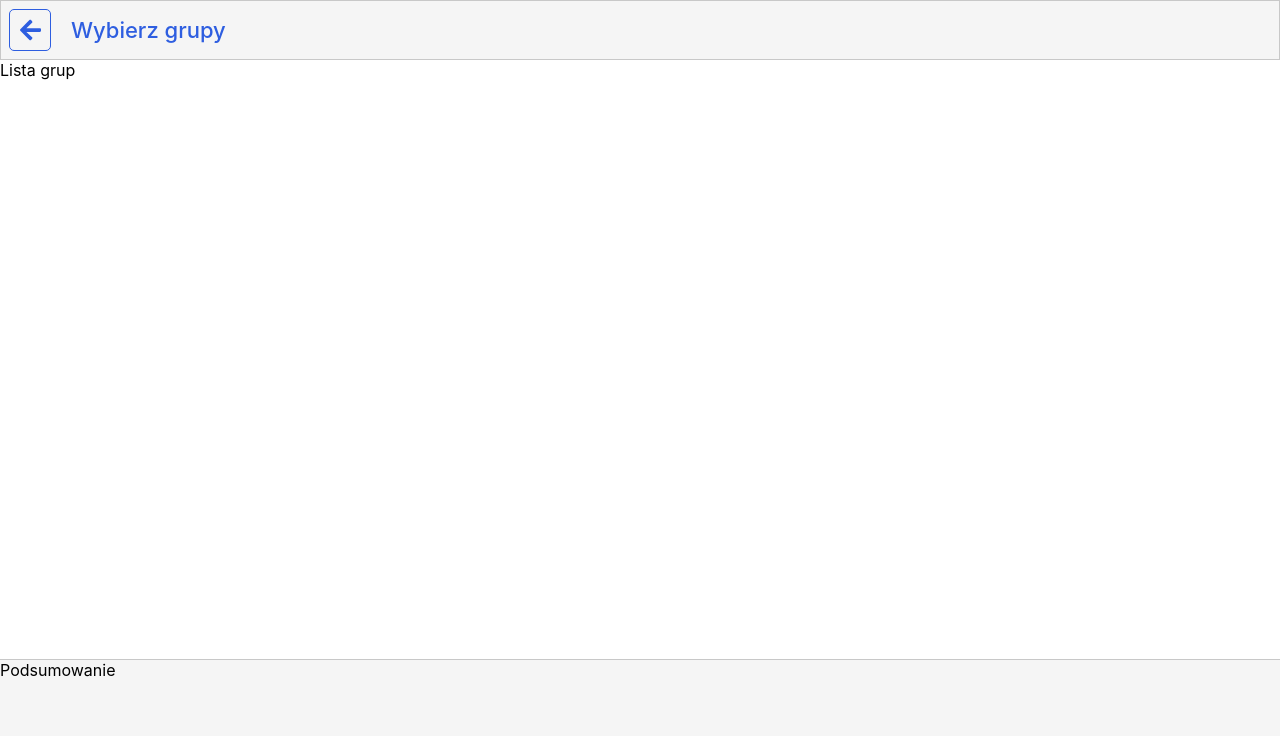
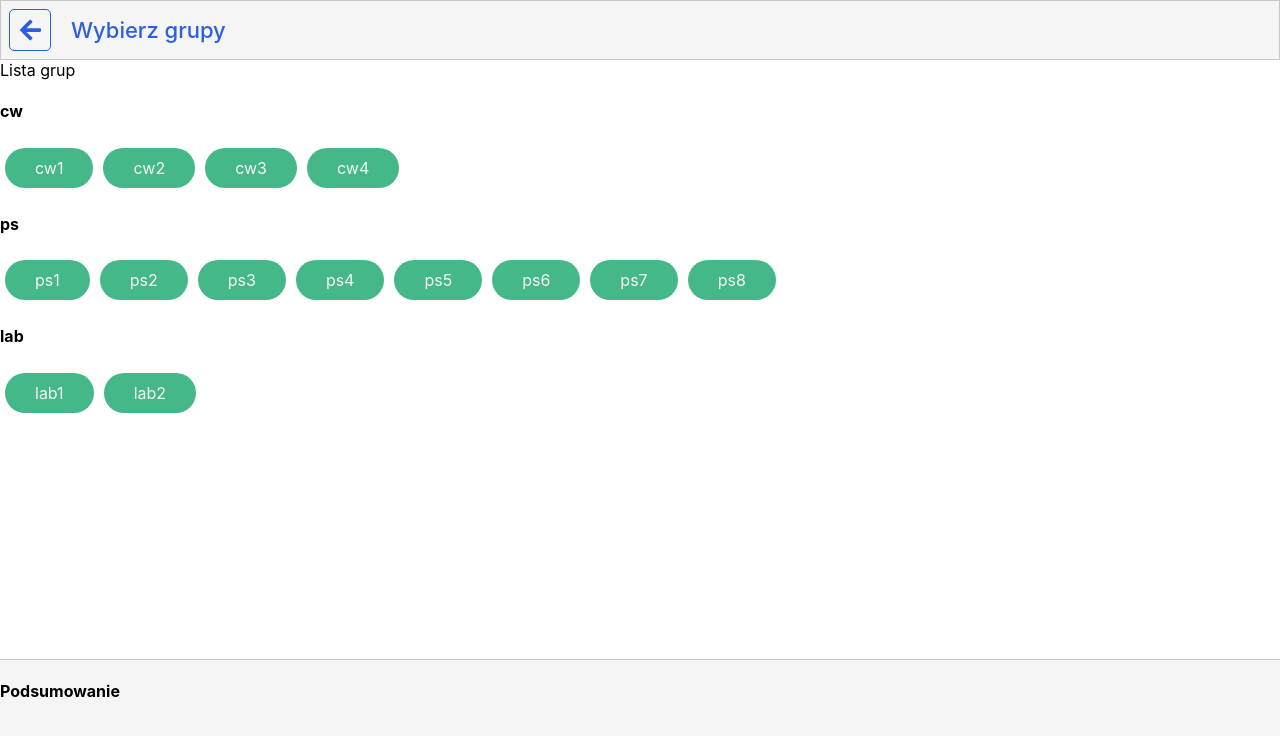
Before and after one commit to WooooCash/UPZ-Frontend_2, a React (Create React App) app: page /selectGroups in a window 1280 px wide. Shown: the top 736 px of the page. Built offline with nearby package versions, Linux system fonts and the light colour scheme.

Commit message:
prototyping group selection on mock data

```diff
--- a/src/screens/selectGroups/SelectGroupsScreen.css
+++ b/src/screens/selectGroups/SelectGroupsScreen.css
@@ -76,3 +76,28 @@
     background-color: var(--light-grey);
     border-top: 1px solid var(--grey);
 }
+
+.category {
+    display: flex;
+}
+
+.group {
+    margin: 5px;
+    padding: 10px 30px;
+
+    text-align: center;
+
+    background-color: var(--secondary-light);
+    color: var(--light-grey);
+    border-radius: 20px;
+
+    cursor: pointer;
+    user-select: none;
+
+    transition: transform;
+    transition-duration: 0.3;
+}
+
+.group:hover {
+    transform: scale(1.05);
+}
--- a/src/screens/selectGroups/SelectGroupsScreen.js
+++ b/src/screens/selectGroups/SelectGroupsScreen.js
@@ -2,13 +2,39 @@ import './SelectGroupsScreen.css';
 
 import { FontAwesomeIcon } from "@fortawesome/react-fontawesome";
 import { faArrowLeft } from '@fortawesome/free-solid-svg-icons';
-import { useState } from 'react/cjs/react.production.min';
+import { useState } from 'react';
 import { Link } from 'react-router-dom';
 import { useHistory } from 'react-router-dom';
+
+const groupData = {
+    'cw': ['cw1', 'cw2', 'cw3', 'cw4'],
+    'ps': ['ps1', 'ps2', 'ps3', 'ps4', 'ps5', 'ps6', 'ps7', 'ps8'],
+    'lab': ['lab1', 'lab2'],
+}
 
 export default function SelectGroupsScreen(props) {
 
     const history = useHistory();
+
+    const [groups, setGroups] = useState(groupData);
+    const [selected, setSelected] = useState([])
+
+    function moveToSelected(key, group) {
+        let obj = [key, group]
+        setSelected([...selected, obj])
+
+        let newGroups = {...groups}
+        newGroups[key] = newGroups[key].filter(g => g !== group)
+        setGroups(newGroups)
+    }
+
+    function removeFromSelected(key, group) {
+        let newGroups = {...groups}
+        newGroups[key].push(group)
+        setGroups(newGroups)
+
+        setSelected(selected.filter(([k, g]) => g !== group))
+    }
 
     return (
         <div className="selectGroupsScreenMainContainer">
@@ -22,9 +48,28 @@ export default function SelectGroupsScreen(props) {
             </div>
             <div className="selectGroupsScreenContent">
                 Lista grup
+                {Object.entries(groups).map(([key, value]) => (
+                    <div>
+                        <h4>{key}</h4>
+                        <div className="category">
+                            {value && value.map(group => (
+                                <div className="group" onClick={() => moveToSelected(key, group)}>
+                                    {group}
+                                </div>
+                            ))}
+                        </div>
+                    </div>
+                ))}
             </div>
             <div className="selectGroupsScreenSummaryView">
-                Podsumowanie
+                <h4>Podsumowanie</h4>
+                <div className="category">
+                    {selected.map(([key, group]) => (
+                        <div className="group" onClick={() => removeFromSelected(key, group)}>
+                            {group}
+                        </div>
+                    ))}
+                </div>
             </div>
         </div>
     );
```
